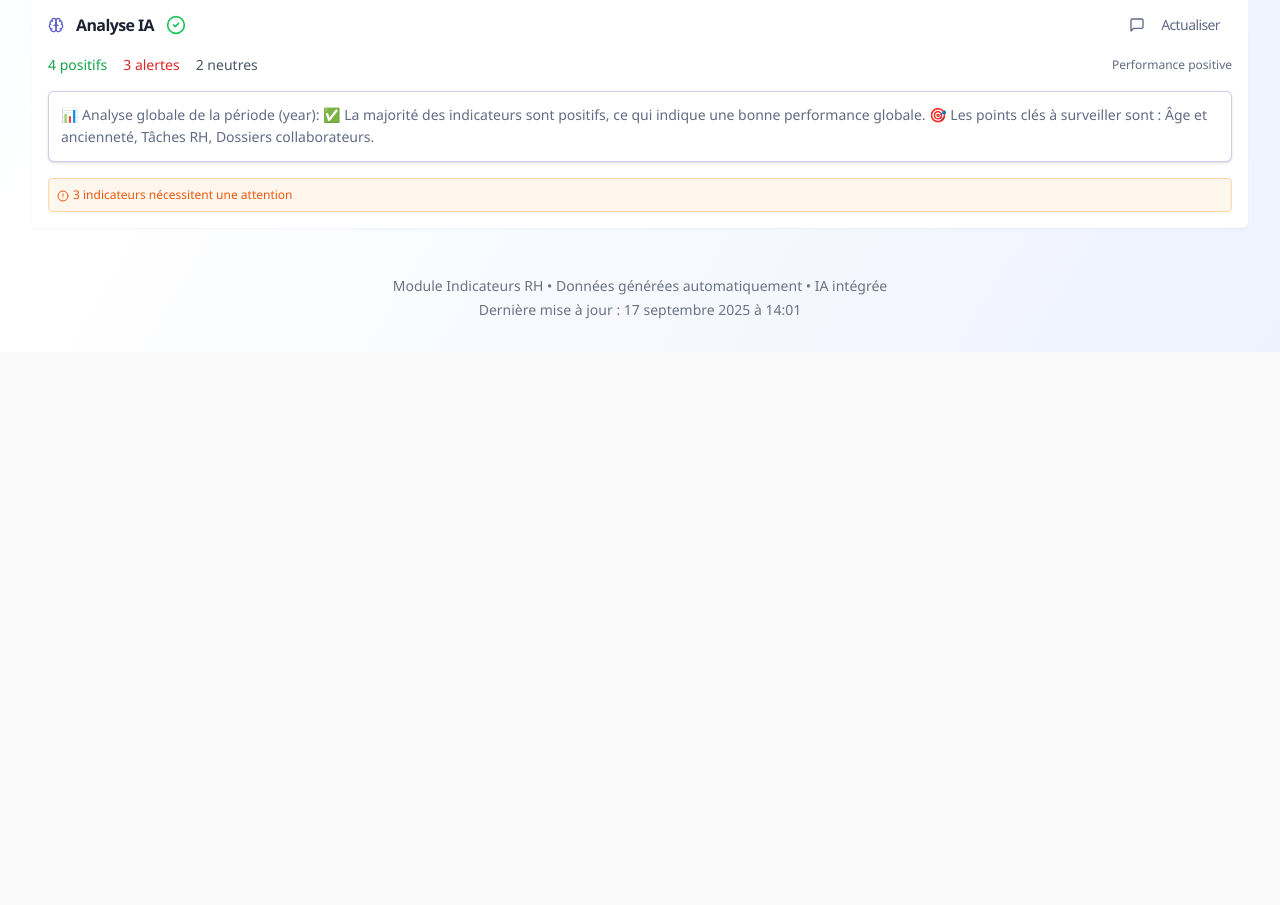
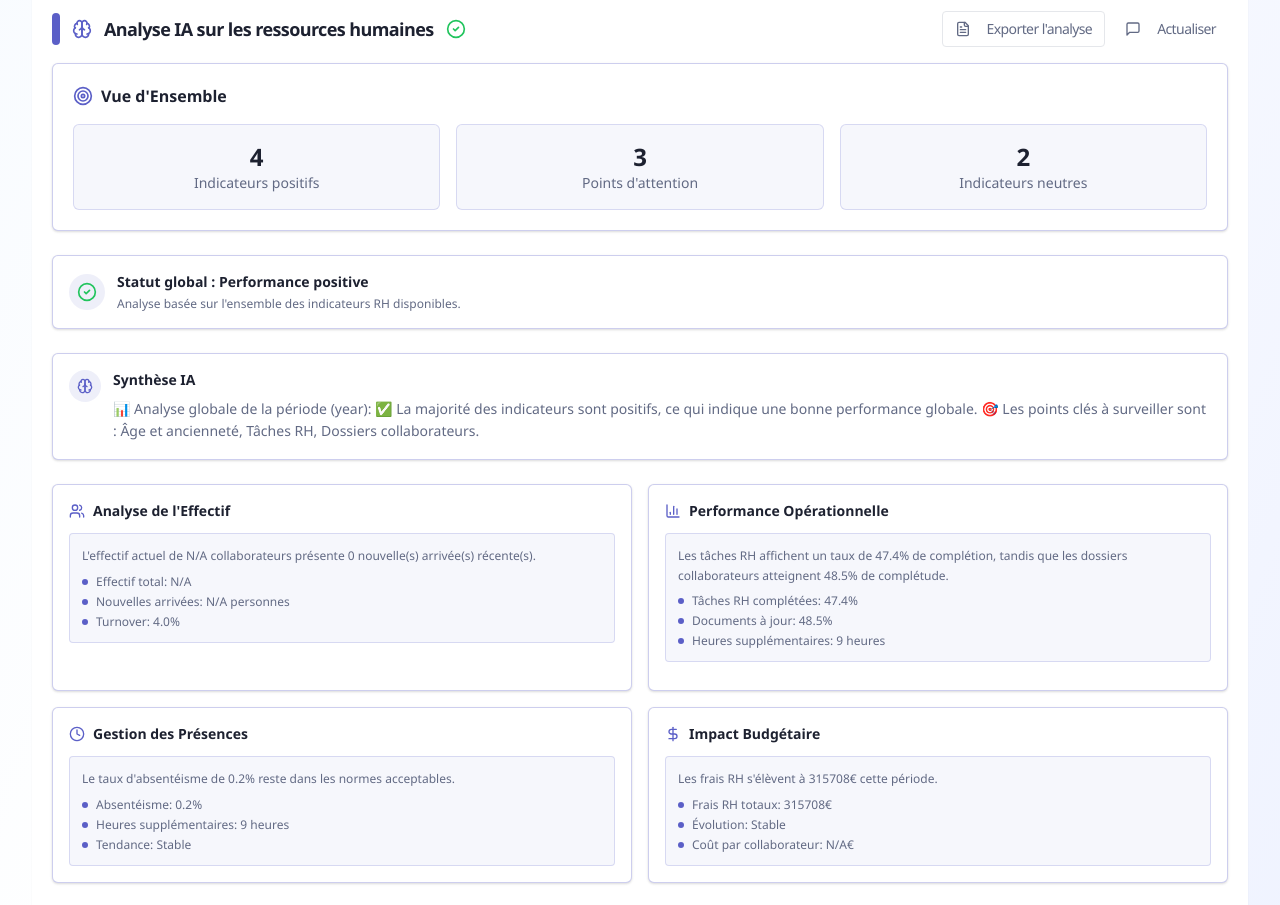
Before and after one commit to asendit/staff-analytics-hub, a React (Vite) app: page / in a window 1280 px wide. Shown: the part 1800-2705 px from the top of the page. Before the commit the page ends 2152 px from the top, so only its background shows below. Built offline with nearby package versions, Linux system fonts and the light colour scheme; a web font is replaced by a local one.

Commit message:
Reverted to commit 9ce3274cf33be23626ff191c18ae08476b5696c7

```diff
--- a/src/components/GlobalInsightPanel.tsx
+++ b/src/components/GlobalInsightPanel.tsx
@@ -167,13 +167,24 @@ const GlobalInsightPanel: React.FC<GlobalInsightPanelProps> = ({
 
   return (
     <Card className="teams-card-elevated border-0 mb-6">
-      <CardHeader className="pb-3 pt-4 px-4">
+      <CardHeader className="pb-4 pt-5 px-5">
         <CardTitle className="flex items-center justify-between">
           <div className="flex items-center space-x-3">
-            <Brain className="h-4 w-4 text-teams-purple" />
-            <span className="text-base font-semibold text-foreground">Analyse IA</span>
+            <div className="w-2 h-8 bg-teams-purple rounded-full" />
+            <Brain className="h-5 w-5 text-teams-purple" />
+            <span className="text-lg font-semibold text-foreground">Analyse IA sur les ressources humaines</span>
             {overallStatus.icon}
           </div>
+          <div className="flex items-center space-x-2">
+            <Button
+              onClick={exportToPDF}
+              variant="ghost"
+              size="sm"
+              className="text-muted-foreground hover:text-teams-purple hover:bg-teams-purple/10 border border-border"
+            >
+              <FileText className="h-4 w-4 mr-2" />
+              <span className="text-sm font-medium">Exporter l'analyse</span>
+            </Button>
             <Button
               onClick={onGenerateInsight}
               disabled={isLoading}
@@ -186,35 +197,178 @@ const GlobalInsightPanel: React.FC<GlobalInsightPanelProps> = ({
               ) : (
                 <MessageSquare className="h-4 w-4 mr-2" />
               )}
-            <span className="text-sm font-medium">Actualiser</span>
+              <span className="text-sm font-medium">{isLoading ? 'Actualiser l\'analyse' : 'Actualiser'}</span>
             </Button>
+          </div>
         </CardTitle>
       </CardHeader>
-      <CardContent className="space-y-4 px-4 pb-4">
-        {/* Synthèse rapide */}
-        <div className="flex items-center justify-between text-sm">
-          <div className="flex space-x-4">
-            <span className="text-green-600 font-medium">{stats.positive} positifs</span>
-            <span className="text-red-600 font-medium">{stats.negative} alertes</span>
-            <span className="text-gray-600 font-medium">{stats.neutral} neutres</span>
-          </div>
-          <div className="text-xs text-muted-foreground">{overallStatus.status}</div>
+      <CardContent className="space-y-6 px-5 pb-5" id="ai-analysis-content">
+        {/* Vue d'ensemble */}
+        <div className="teams-card p-5 border border-teams-purple/30">
+          <div className="flex items-center space-x-2 mb-4">
+            <Target className="h-5 w-5 text-teams-purple" />
+            <h3 className="text-base font-semibold text-foreground">Vue d'Ensemble</h3>
           </div>
 
-        {/* Insight principal */}
-        <div className="teams-card p-3 border border-teams-purple/30">
-          <p className="text-sm text-muted-foreground leading-relaxed">
+          <div className="grid grid-cols-3 gap-4">
+            <div className="text-center p-4 bg-teams-purple/5 rounded-lg border border-teams-purple/20">
+              <div className="text-2xl font-semibold text-foreground">{stats.positive}</div>
+              <div className="text-sm text-muted-foreground font-medium">Indicateurs positifs</div>
+            </div>
+            <div className="text-center p-4 bg-teams-purple/5 rounded-lg border border-teams-purple/20">
+              <div className="text-2xl font-semibold text-foreground">{stats.negative}</div>
+              <div className="text-sm text-muted-foreground font-medium">Points d'attention</div>
+            </div>
+            <div className="text-center p-4 bg-teams-purple/5 rounded-lg border border-teams-purple/20">
+              <div className="text-2xl font-semibold text-foreground">{stats.neutral}</div>
+              <div className="text-sm text-muted-foreground font-medium">Indicateurs neutres</div>
+            </div>
+          </div>
+        </div>
+
+        {/* Statut global */}
+        <div className="teams-card p-4 border border-teams-purple/30">
+          <div className="flex items-center space-x-3">
+            <div className="p-2 rounded-full bg-teams-purple/10">
+              {overallStatus.icon}
+            </div>
+            <div>
+              <h4 className="font-semibold text-foreground text-sm">Statut global : {overallStatus.status}</h4>
+              <p className="text-xs text-muted-foreground font-medium mt-1">
+                Analyse basée sur l'ensemble des indicateurs RH disponibles.
+              </p>
+            </div>
+          </div>
+        </div>
+
+        {/* Synthèse IA */}
+        <div className="teams-card p-4 border border-teams-purple/30">
+          <div className="flex items-start space-x-3">
+            <div className="p-2 bg-teams-purple/10 rounded-full">
+              <Brain className="h-4 w-4 text-teams-purple" />
+            </div>
+            <div className="flex-1">
+              <h4 className="font-semibold text-foreground text-sm mb-2">Synthèse IA</h4>
+              <p className="text-muted-foreground text-sm leading-relaxed font-medium">
                 {insight || "Actualisez l'analyse pour obtenir une synthèse IA de vos indicateurs RH."}
               </p>
             </div>
+          </div>
+        </div>
 
-        {/* Actions si alertes */}
+        {/* Analyses sectorielles */}
+        <div className="grid md:grid-cols-2 gap-4">
+          {/* Analyse de l'Effectif */}
+          <div className="teams-card p-4 border border-teams-purple/30">
+            <div className="flex items-center space-x-2 mb-3">
+              <Users className="h-4 w-4 text-teams-purple" />
+              <h3 className="text-sm font-semibold text-foreground">{aiAnalysis.insights.workforce.title}</h3>
+            </div>
+
+            <div className="bg-teams-purple/5 p-3 rounded-md border border-teams-purple/20 mb-3">
+              <p className="text-muted-foreground text-xs leading-relaxed font-medium mb-2">{aiAnalysis.insights.workforce.content}</p>
+              <div className="space-y-1">
+                {aiAnalysis.insights.workforce.metrics.slice(0, 3).map((metric, index) => (
+                  <div key={index} className="flex items-center text-xs text-muted-foreground">
+                    <div className="w-1.5 h-1.5 rounded-full mr-2 bg-teams-purple"></div>
+                    {metric}
+                  </div>
+                ))}
+              </div>
+            </div>
+          </div>
+
+          {/* Performance Opérationnelle */}
+          <div className="teams-card p-4 border border-teams-purple/30">
+            <div className="flex items-center space-x-2 mb-3">
+              <BarChart3 className="h-4 w-4 text-teams-purple" />
+              <h3 className="text-sm font-semibold text-foreground">{aiAnalysis.insights.productivity.title}</h3>
+            </div>
+
+            <div className="bg-teams-purple/5 p-3 rounded-md border border-teams-purple/20 mb-3">
+              <p className="text-muted-foreground text-xs leading-relaxed font-medium mb-2">{aiAnalysis.insights.productivity.content}</p>
+              <div className="space-y-1">
+                {aiAnalysis.insights.productivity.metrics.slice(0, 3).map((metric, index) => (
+                  <div key={index} className="flex items-center text-xs text-muted-foreground">
+                    <div className="w-1.5 h-1.5 rounded-full mr-2 bg-teams-purple"></div>
+                    {metric}
+                  </div>
+                ))}
+              </div>
+            </div>
+          </div>
+
+          {/* Gestion des Présences */}
+          <div className="teams-card p-4 border border-teams-purple/30">
+            <div className="flex items-center space-x-2 mb-3">
+              <Clock className="h-4 w-4 text-teams-purple" />
+              <h3 className="text-sm font-semibold text-foreground">{aiAnalysis.insights.attendance.title}</h3>
+            </div>
+
+            <div className="bg-teams-purple/5 p-3 rounded-md border border-teams-purple/20">
+              <p className="text-muted-foreground text-xs leading-relaxed font-medium mb-2">{aiAnalysis.insights.attendance.content}</p>
+              <div className="space-y-1">
+                {aiAnalysis.insights.attendance.metrics.slice(0, 3).map((metric, index) => (
+                  <div key={index} className="flex items-center text-xs text-muted-foreground">
+                    <div className="w-1.5 h-1.5 rounded-full mr-2 bg-teams-purple"></div>
+                    {metric}
+                  </div>
+                ))}
+              </div>
+            </div>
+          </div>
+
+          {/* Impact Budgétaire */}
+          <div className="teams-card p-4 border border-teams-purple/30">
+            <div className="flex items-center space-x-2 mb-3">
+              <DollarSign className="h-4 w-4 text-teams-purple" />
+              <h3 className="text-sm font-semibold text-foreground">{aiAnalysis.insights.financial.title}</h3>
+            </div>
+
+            <div className="bg-teams-purple/5 p-3 rounded-md border border-teams-purple/20">
+              <p className="text-muted-foreground text-xs leading-relaxed font-medium mb-2">{aiAnalysis.insights.financial.content}</p>
+              <div className="space-y-1">
+                {aiAnalysis.insights.financial.metrics.map((metric, index) => (
+                  <div key={index} className="flex items-center text-xs text-muted-foreground">
+                    <div className="w-1.5 h-1.5 rounded-full mr-2 bg-teams-purple"></div>
+                    {metric}
+                  </div>
+                ))}
+              </div>
+            </div>
+          </div>
+        </div>
+
+        {/* Actions prioritaires */}
         {stats.negative > 0 && (
-          <div className="text-xs text-orange-600 bg-orange-50 p-2 rounded border border-orange-200">
-            <AlertCircle className="h-3 w-3 inline mr-1" />
-            {stats.negative} indicateur{stats.negative > 1 ? 's' : ''} nécessite{stats.negative > 1 ? 'nt' : ''} une attention
+          <div className="teams-card p-4 border border-teams-purple/30 bg-teams-purple/5">
+            <div className="flex items-start space-x-3">
+              <AlertCircle className="h-5 w-5 text-teams-purple mt-0.5 flex-shrink-0" />
+              <div className="flex-1">
+                <h4 className="font-semibold text-foreground text-sm mb-1">Actions prioritaires détectées</h4>
+                <ul className="text-xs text-muted-foreground space-y-1 font-medium">
+                  <li>• Analyser les causes des indicateurs en alerte</li>
+                  <li>• Prioriser les actions correctives selon la matrice des risques</li>
+                  <li>• Planifier un suivi rapproché des métriques critiques</li>
+                </ul>
+              </div>
+            </div>
           </div>
         )}
+
+        <div className="text-xs text-muted-foreground text-center pt-4 border-t border-border">
+          <div className="flex items-center justify-center space-x-4 font-medium">
+            <span>Analyse: {aiAnalysis.metadata.analysisId}</span>
+            <span>•</span>
+            <span>Mise à jour: {new Date().toLocaleDateString('fr-FR', {
+              day: 'numeric',
+              month: 'long',
+              year: 'numeric',
+              hour: '2-digit',
+              minute: '2-digit'
+            })}</span>
+          </div>
+        </div>
       </CardContent>
     </Card>
   );
```
Lines whose indentation alone changed are shown as unchanged.
